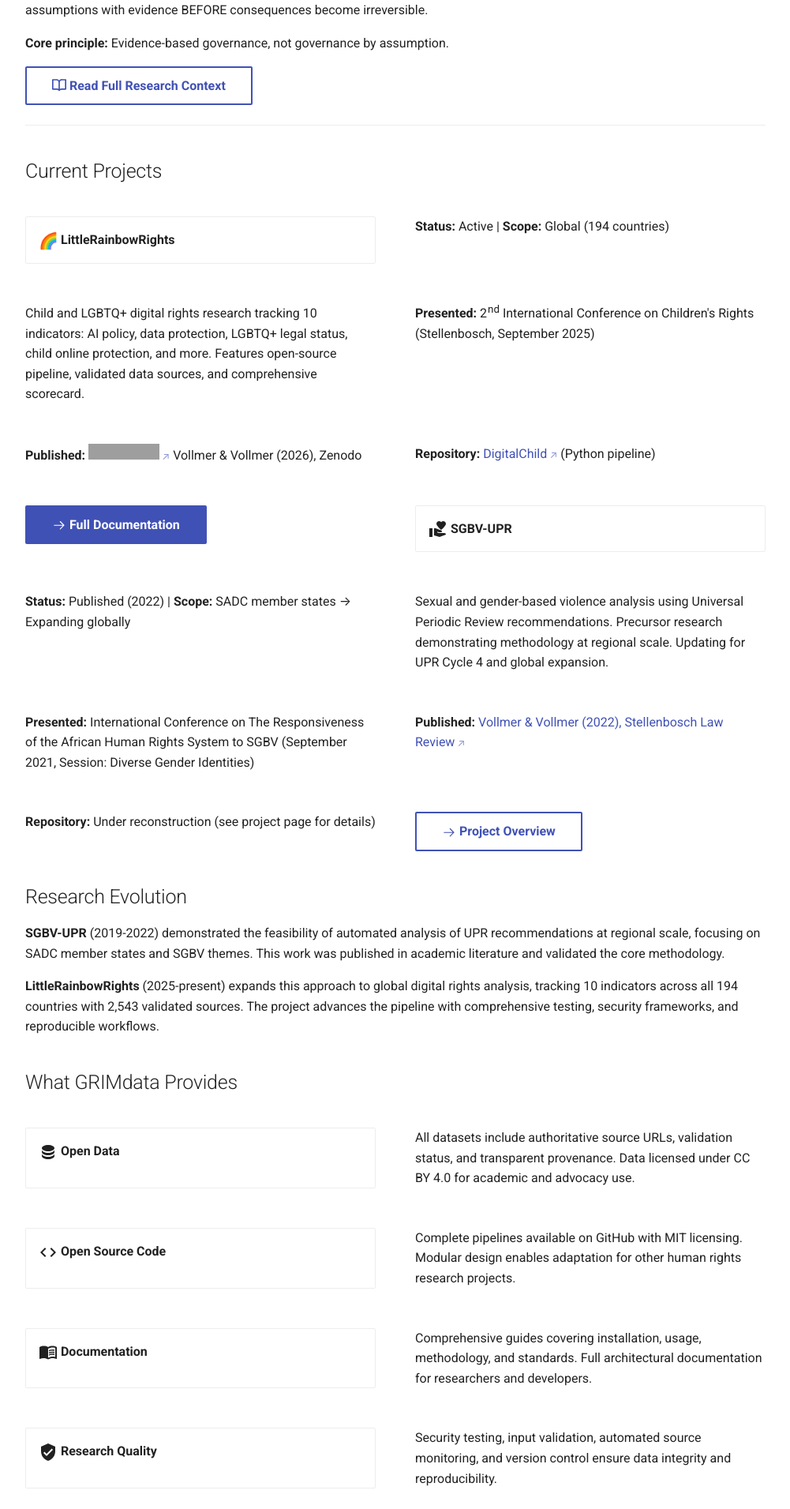
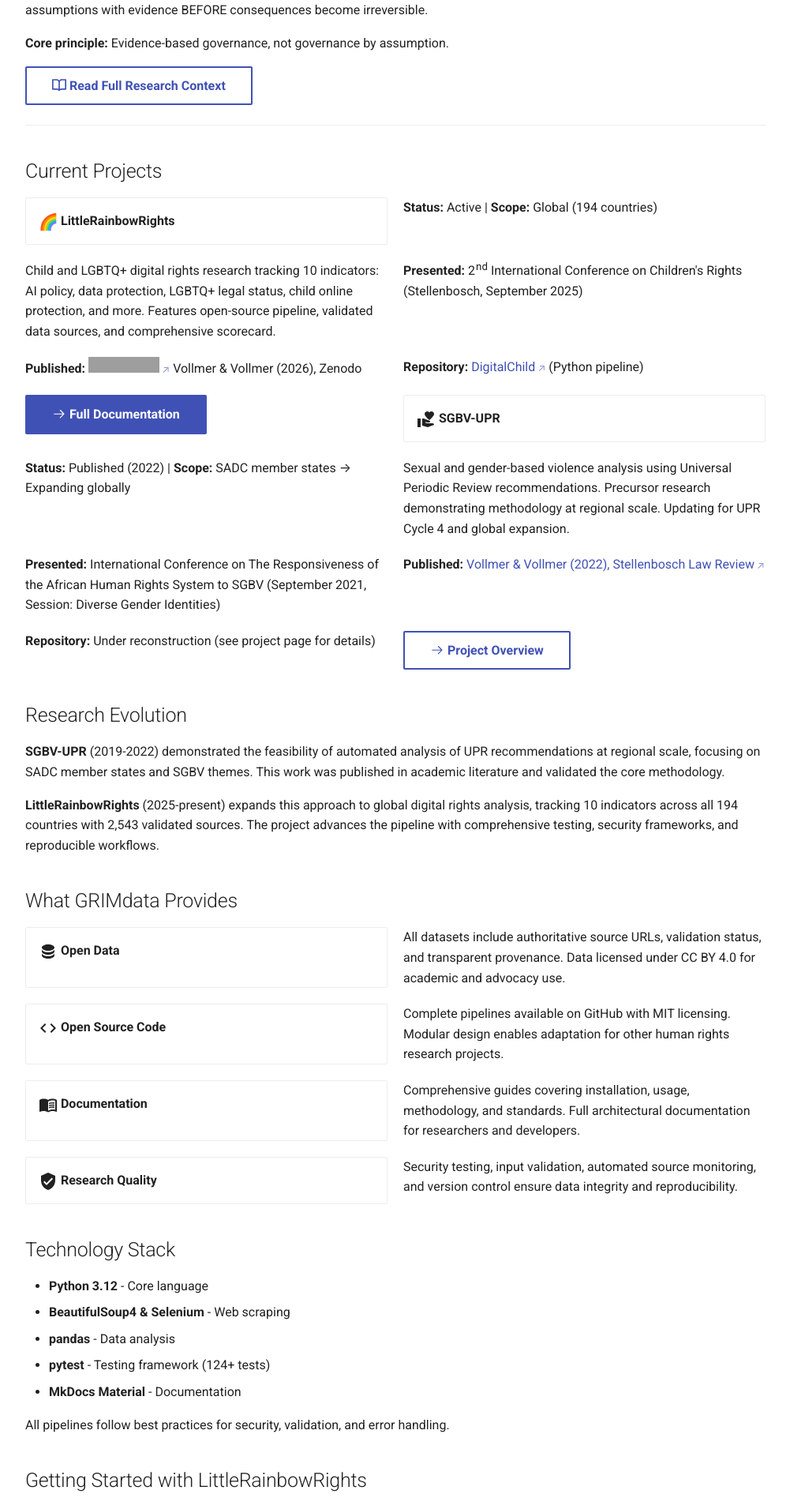
Before and after one commit to MissCrispenCakes/DigitalChild, an MkDocs documentation site: the page built from docs/index.md, in a window 1280 px wide. Shown: the part 719-2630 px from the top of the page at 79% size, without its empty margins (264-1265 px from the left). Built offline with MkDocs 1.6.1 and Material for MkDocs 9.7.7, drawn with Linux system fonts in a browser that asks for light colours; emoji names are drawn with the system emoji font; comment, search, counter and statistics services are not loaded; grey boxes are pictures that could not be loaded.

Commit message:
Simplify grid card CSS to use Material's built-in styles
Remove all custom grid card styling that was conflicting with
Material for MkDocs 9.x built-in grid card support.

Now only adjusting spacing (16rem min-width, 1rem gap) and letting
Material handle the card structure, borders, padding, etc.

This should fix the broken card layout shown in layout_STILL.PNG

```diff
--- a/docs/stylesheets/extra.css
+++ b/docs/stylesheets/extra.css
@@ -26,61 +26,11 @@
   background: var(--rainbow-gradient);
 }
 
-/* Card grid styling - consolidated rules */
+/* Card grid styling - minimal adjustments to Material's built-in grid cards */
+/* Material for MkDocs 9.x has built-in grid card support - we only adjust spacing */
 .md-typeset .grid.cards {
-  display: grid;
-  grid-template-columns: repeat(auto-fit, minmax(350px, 1fr));
-  gap: 2.5rem;
-  margin: 2rem 0;
-  width: 100%;
-  max-width: 100%;
-  box-sizing: border-box;
-  list-style: none;
-  padding: 0;
-  align-items: stretch;
-}
-
-/* Prevent grid cards from breaking layout */
-.md-content .grid.cards {
-  max-width: 100%;
-  overflow-x: hidden;
-}
-
-/* Target only list items that are actual cards */
-.md-typeset .grid.cards > li {
-  display: flex;
-  flex-direction: column;
-  border: 1px solid var(--md-default-fg-color--lightest);
-  border-radius: 0.2rem;
-  padding: 2rem;
-  margin: 0;
-  box-sizing: border-box;
-  transition: all 0.2s;
-}
-
-.md-typeset .grid.cards > li:hover {
-  border-color: var(--md-accent-fg-color);
-  box-shadow: 0 4px 8px rgba(0,0,0,0.1);
-  transform: translateY(-2px);
-}
-
-/* Hide any empty list items */
-.md-typeset .grid.cards > li:empty {
-  display: none;
-}
-
-/* Remove any pseudo-elements that might create ghost boxes */
-.md-typeset .grid.cards::before,
-.md-typeset .grid.cards::after {
-  display: none;
-}
-
-/* Fix icon alignment */
-.md-typeset .grid.cards .twemoji,
-.md-typeset .grid.cards .lg,
-.md-typeset .grid.cards .middle {
-  display: inline-block;
-  vertical-align: middle;
+  grid-template-columns: repeat(auto-fit, minmax(16rem, 1fr)) !important;
+  gap: 1rem !important;
 }
 
 /* Status badges */
```
